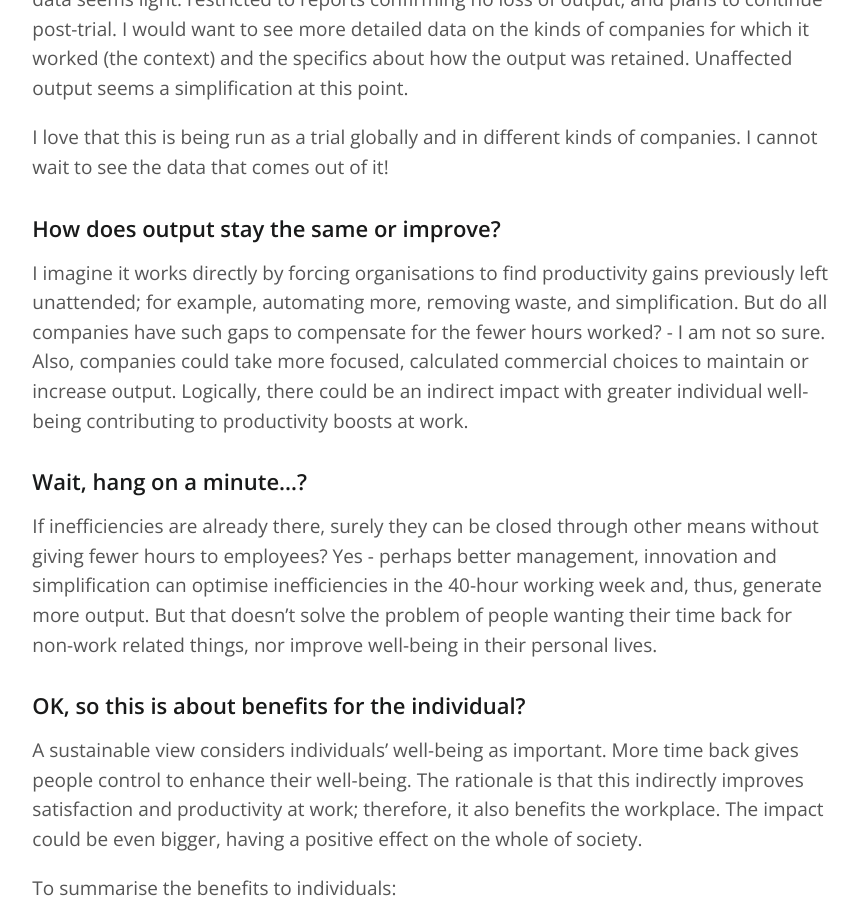
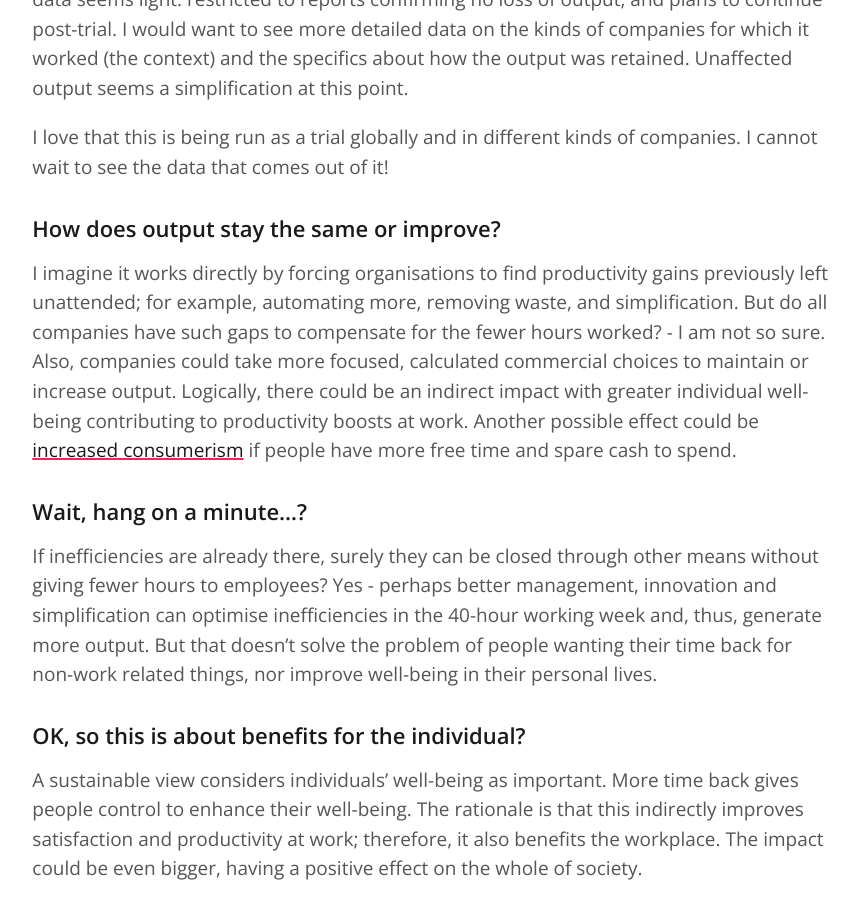
Before and after one commit to spiritedtechie/spiritedtechie.com, a Jekyll site: the page built from collections/_posts/2022-11-10-4-day-working-week-fo-sho-or-hell-nawww.md, in a window 1280 px wide and 900 px high, scrolled down 2009 px. Shown: the whole window, without its empty margins (206-1065 px from the left). Built offline with Jekyll 4.4.1, drawn with Linux system fonts in a browser that asks for light colours; nearby versions of some CDN libraries; comment, search, counter and statistics services are not loaded.

Commit message:
Minor edit on 4-day working week post to add concept of increased consumerism with more free time

```diff
--- a/collections/_posts/2022-11-10-4-day-working-week-fo-sho-or-hell-nawww.md
+++ b/collections/_posts/2022-11-10-4-day-working-week-fo-sho-or-hell-nawww.md
@@ -37,7 +37,7 @@ I love that this is being run as a trial globally and in different kinds of comp
 
 ### How does output stay the same or improve?
 
-I imagine it works directly by forcing organisations to find productivity gains previously left unattended; for example, automating more, removing waste, and simplification. But do all companies have such gaps to compensate for the fewer hours worked? - I am not so sure. Also, companies could take more focused, calculated commercial choices to maintain or increase output. Logically, there could be an indirect impact with greater individual well-being contributing to productivity boosts at work.
+I imagine it works directly by forcing organisations to find productivity gains previously left unattended; for example, automating more, removing waste, and simplification. But do all companies have such gaps to compensate for the fewer hours worked? - I am not so sure. Also, companies could take more focused, calculated commercial choices to maintain or increase output. Logically, there could be an indirect impact with greater individual well-being contributing to productivity boosts at work. Another possible effect could be [increased consumerism](https://www.youtube.com/watch?v=hD784CHYhGM) if people have more free time and spare cash to spend.
 
 ### Wait, hang on a minute…?
 
```
